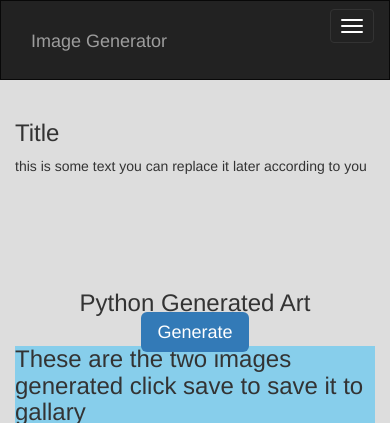
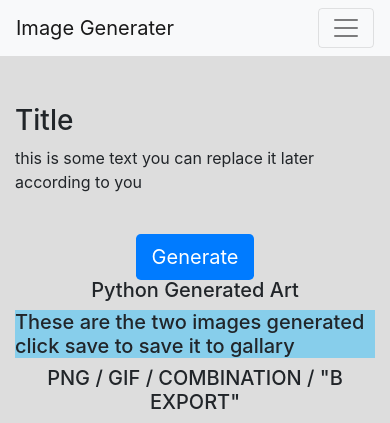
Before and after one commit to 3pacs/image_generator, a Flask app: page / in a window 390 px wide. Shown: the top 423 px of the page. Run offline with Flask 2, Linux system fonts and the light colour scheme; some libraries are stand-ins or nearby versions.

Commit message:
adjust the responsiveness

```diff
--- a/eqns.txt
+++ b/eqns.txt
@@ -1,4 +1,4 @@
 img0:
-red = sin(pi*x)
-green = cos(pi*cos(pi*x)*x)
-blue = cos(pi*y)
+red = cos(pi*x)
+green = y
+blue = sin(pi*y)
--- a/templates/index.html
+++ b/templates/index.html
@@ -4,37 +4,37 @@
   <title>Main Page</title>
   <meta charset="utf-8">
   <meta name="viewport" content="width=device-width, initial-scale=1">
-  <link rel="stylesheet" href="https://maxcdn.bootstrapcdn.com/bootstrap/3.4.1/css/bootstrap.min.css">
-  <script src="https://ajax.googleapis.com/ajax/libs/jquery/3.5.1/jquery.min.js"></script>
-  <script src="https://maxcdn.bootstrapcdn.com/bootstrap/3.4.1/js/bootstrap.min.js"></script>
+ <link rel="stylesheet" href="https://maxcdn.bootstrapcdn.com/bootstrap/4.0.0/css/bootstrap.min.css" integrity="sha384-Gn5384xqQ1aoWXA+058RXPxPg6fy4IWvTNh0E263XmFcJlSAwiGgFAW/dAiS6JXm" crossorigin="anonymous">
+  <script src="https://code.jquery.com/jquery-3.2.1.slim.min.js" integrity="sha384-KJ3o2DKtIkvYIK3UENzmM7KCkRr/rE9/Qpg6aAZGJwFDMVNA/GpGFF93hXpG5KkN" crossorigin="anonymous"></script>
+<script src="https://cdnjs.cloudflare.com/ajax/libs/popper.js/1.12.9/umd/popper.min.js" integrity="sha384-ApNbgh9B+Y1QKtv3Rn7W3mgPxhU9K/ScQsAP7hUibX39j7fakFPskvXusvfa0b4Q" crossorigin="anonymous"></script>
+<script src="https://maxcdn.bootstrapcdn.com/bootstrap/4.0.0/js/bootstrap.min.js" integrity="sha384-JZR6Spejh4U02d8jOt6vLEHfe/JQGiRRSQQxSfFWpi1MquVdAyjUar5+76PVCmYl" crossorigin="anonymous"></script>
 </head>
+
 <body style="background-color: #ddd;">
- <div >
-   <nav class="navbar navbar-inverse" style="height: 80px;">
-  <div class="container-fluid">
-    <div class="navbar-header">
-      <button type="button" class="navbar-toggle" data-toggle="collapse" data-target="#myNavbar">
-        <span class="icon-bar"></span>
-        <span class="icon-bar"></span>
-        <span class="icon-bar"></span>
-      </button>
-      <a style="padding: 30px;" class="navbar-brand" href="/">Image Generator</a>
-    </div>
-    <div class="collapse navbar-collapse" id="myNavbar">
+ <nav class="navbar navbar-expand-lg navbar-light bg-light">
+  <a class="navbar-brand" href="/">Image Generater</a>
+  <button class="navbar-toggler" type="button" data-toggle="collapse" data-target="#navbarNavDropdown" aria-controls="navbarNavDropdown" aria-expanded="false" aria-label="Toggle navigation">
+    <span class="navbar-toggler-icon"></span>
+  </button>
+  <div class="collapse navbar-collapse" id="navbarNavDropdown">
+    <ul class="navbar-nav" style="float: right;">
+      <li class="nav-item active">
+        <a class="nav-link" href="#">Gif <span class="sr-only">(current)</span></a>
+      </li>
+      <li class="nav-item">
+        <a class="nav-link" href="/gallary">Gallary</a>
+      </li>
 
-      <ul class="nav navbar-nav navbar-right">
-        <li><a style="padding: 30px;" href="#"> <b>GIF</b></a></li>
-        <li><a style="padding: 30px;" href="/gallary"><span class="glyphicon glyphicon-picture"></span> Gallery</a></li>
-      </ul>
-    </div>
+    </ul>
   </div>
 </nav>
- </div>
 
 
  <div class="container">
+  <br>
+  <br>
     <div class="row" style="height: 150px;">
-    <div class="col-md-8" style=" height: 200px;" >
+    <div class="col-md-8" style=" " >
 
         <div class="row">
             <div class="col-md-12">
@@ -51,23 +51,23 @@
 
     </div>
 
-    <div class="col-md-4 text-center" style="height: 200px;">
+    <div class="col-md-4 text-center" >
         <br>
        <a href="/" style="outline: none;text-decoration: none;margin-top: auto;" type="button" class="btn-lg btn-primary" >Generate</a>
     </div>
   </div>
  <br>
   <div class="row">
-      <div class="col"><h3 style="text-align: center;">Python Generated Art</h3></div>
+      <div class="col"><h5 style="text-align: center;">Python Generated Art</h5></div>
 
   </div>
 
   <div style="background-color: skyblue;">
-    <h3>These are the two images generated click save to save it to gallary</h3>
+    <h5>These are the two images generated click save to save it to gallary</h5>
   </div>
 
   <div class="row">
-      <div class="col-md-12"><h3 style="text-align: center;">PNG / GIF / COMBINATION / "B EXPORT"</h3></div>
+      <div class="col-md-12"><h5 style="text-align: center;">PNG / GIF / COMBINATION / "B EXPORT"</h5></div>
 
   </div>
  <br>
@@ -77,7 +77,7 @@
 
       <img src="{{img_produce}}" class="img-responsive">
 
-      <br>
+      <br><br>
       <a href="/add_to_gallary/1" style="text-decoration: none;" type="button" class="btn btn-primary">Save</a>
     </div>
 
@@ -85,7 +85,7 @@
 
         <img src="{{img_produce2}}" class="img-responsive">
 
-      <br>
+      <br><br>
       <a href="/add_to_gallary/2" style="text-decoration: none;" type="button" class="btn btn-primary">Save</a>
     </div>
 
```
Also changed, not shown: templates/gallary.html (+20 -23 lines), db.sqlite, static/output/img0.png, static/output/new/bg/img0.png, static/output/new/img0.png.
